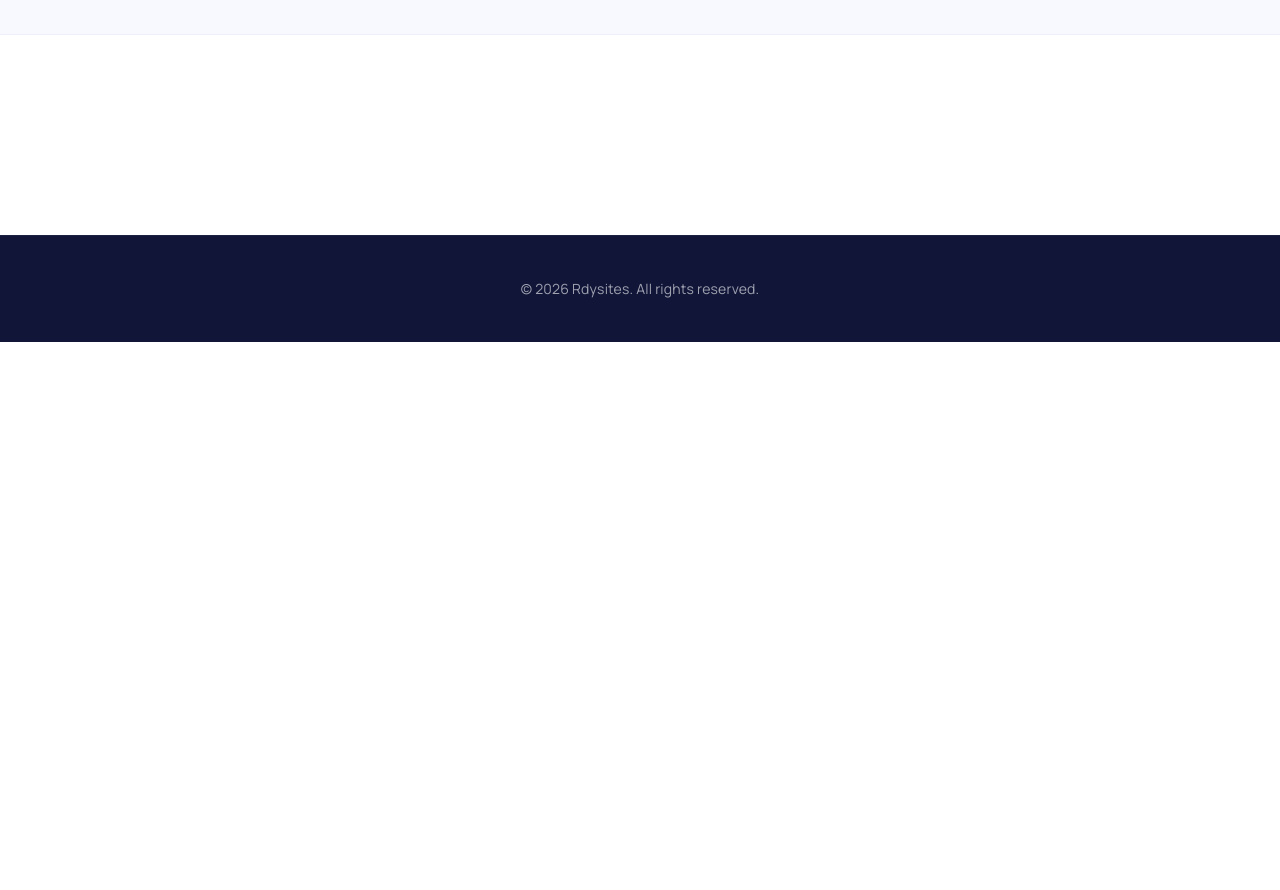
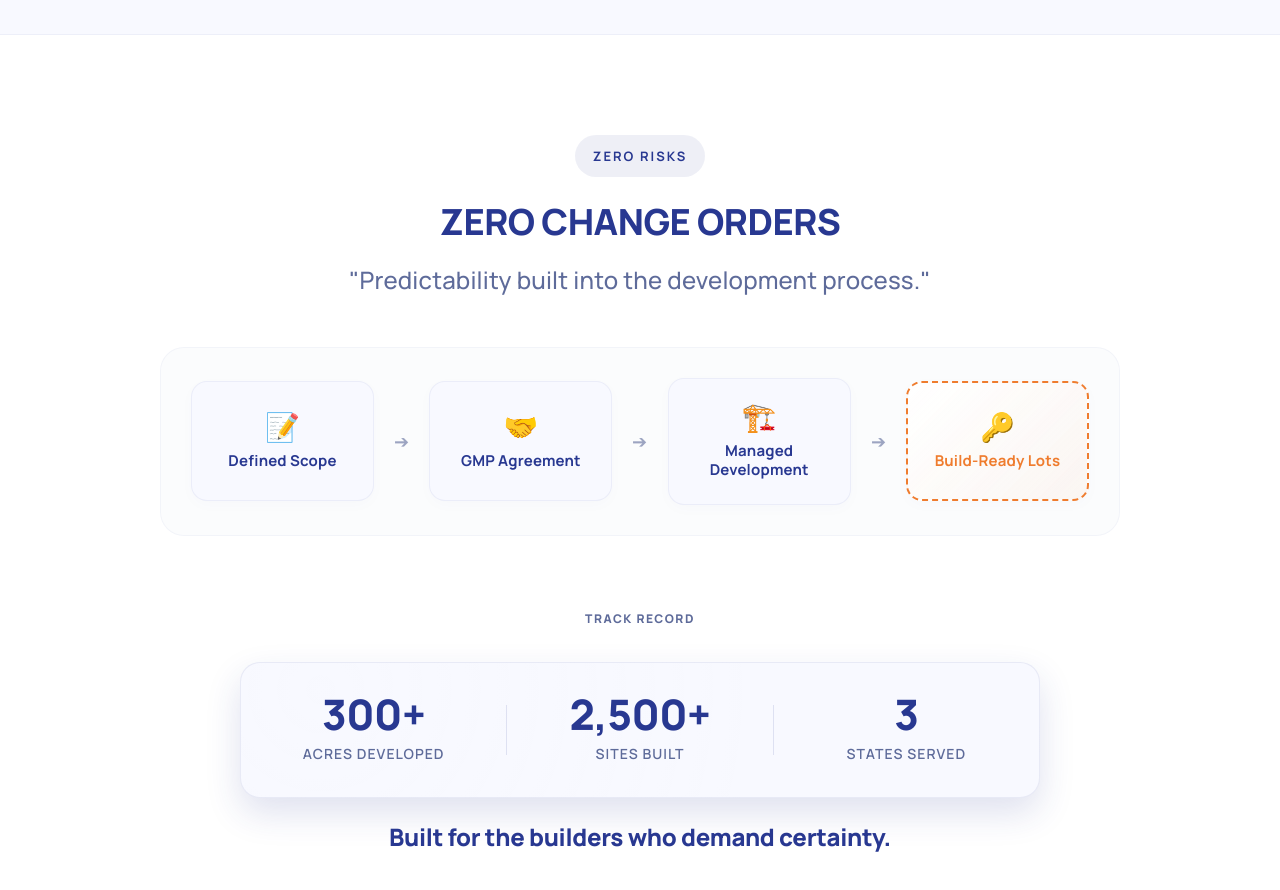
Before and after one commit to Emekabest/Rdysites, a React (Vite) app: page / in a window 1280 px wide. Shown: the part 3220-4110 px from the top of the page. Before the commit the page ends 3562 px from the top, so only its background shows below. Built offline with nearby package versions, Linux system fonts and the light colour scheme.

Commit message:
working on the page

```diff
--- a/src/App.css
+++ b/src/App.css
@@ -721,6 +721,181 @@ section {
   }
 }
 
+/* Beautiful Zero Change Orders Section Design */
+.section-zero-change-orders {
+  background-color: #ffffff;
+  padding: 100px 0;
+  border-bottom: 1px solid rgba(40, 56, 145, 0.05);
+  text-align: center;
+}
+
+.badge-zero {
+  background-color: rgba(239, 124, 46, 0.08) !important;
+  color: var(--secondary-color) !important;
+}
+
+.zero-quote {
+  font-size: 24px;
+  line-height: 1.4;
+  color: var(--text-dark);
+  font-weight: 500;
+  max-width: 650px;
+  margin: 10px auto 48px auto;
+  border: none;
+  padding: 0;
+  font-style: italic;
+}
+
+/* Horizontal Flow Visual */
+.model-flow-visual {
+  display: flex;
+  align-items: center;
+  justify-content: space-between;
+  gap: 12px;
+  max-width: 960px;
+  margin: 0 auto 72px auto;
+  background: rgba(40, 56, 145, 0.015);
+  border: 1px solid rgba(40, 56, 145, 0.04);
+  padding: 30px;
+  border-radius: 24px;
+}
+
+.flow-step {
+  flex: 1;
+}
+
+.flow-card {
+  background: #ffffff;
+  border: 1px solid rgba(40, 56, 145, 0.07);
+  border-radius: 16px;
+  padding: 20px 10px;
+  box-shadow: 0 4px 15px rgba(40, 56, 145, 0.02);
+  transition: all 0.3s cubic-bezier(0.16, 1, 0.3, 1);
+  min-height: 120px;
+  display: flex;
+  flex-direction: column;
+  align-items: center;
+  justify-content: center;
+}
+
+.flow-step:hover .flow-card {
+  transform: translateY(-4px);
+  border-color: rgba(40, 56, 145, 0.15);
+  box-shadow: 0 10px 25px rgba(40, 56, 145, 0.05);
+}
+
+.flow-step.highlight .flow-card {
+  border: 1.5px solid var(--secondary-color);
+  background: linear-gradient(135deg, #ffffff 0%, rgba(239, 124, 46, 0.02) 100%);
+}
+
+.flow-step.highlight:hover .flow-card {
+  box-shadow: 0 12px 30px rgba(239, 124, 46, 0.08);
+}
+
+.flow-icon {
+  font-size: 26px;
+  margin-bottom: 8px;
+}
+
+.flow-card h4 {
+  font-size: 14px;
+  font-weight: 700;
+  color: var(--primary-color);
+  margin: 0;
+  line-height: 1.3;
+}
+
+.flow-arrow {
+  font-size: 20px;
+  color: var(--secondary-color);
+  font-weight: bold;
+  opacity: 0.8;
+  animation: pulseArrow 2s infinite ease-in-out;
+}
+
+@keyframes pulseArrow {
+  0%, 100% { transform: scale(1); opacity: 0.6; }
+  50% { transform: scale(1.15) translateX(3px); opacity: 1; }
+}
+
+/* Proof Metrics Board */
+.proof-metrics-strip {
+  display: flex;
+  align-items: center;
+  justify-content: space-around;
+  max-width: 860px;
+  margin: 0 auto;
+  background-color: var(--primary-color);
+  background-image: radial-gradient(circle at 10% 20%, rgba(255, 255, 255, 0.06) 0%, transparent 60%);
+  border-radius: 20px;
+  padding: 40px;
+  box-shadow: 0 15px 35px rgba(40, 56, 145, 0.15);
+}
+
+.proof-metric {
+  flex: 1;
+  text-align: center;
+  color: #ffffff;
+}
+
+.metric-number {
+  font-size: 40px;
+  font-weight: 800;
+  color: #ffffff;
+  margin-bottom: 4px;
+  letter-spacing: -0.5px;
+}
+
+.metric-label {
+  font-size: 14px;
+  color: rgba(255, 255, 255, 0.82);
+  font-weight: 600;
+  text-transform: uppercase;
+  letter-spacing: 1px;
+}
+
+.proof-divider {
+  width: 1px;
+  height: 60px;
+  background-color: rgba(255, 255, 255, 0.15);
+}
+
+@media (max-width: 900px) {
+  .model-flow-visual {
+    flex-direction: column;
+    gap: 16px;
+    padding: 24px;
+  }
+  .flow-step {
+    width: 100%;
+  }
+  .flow-card {
+    min-height: auto;
+    padding: 24px;
+  }
+  .flow-arrow {
+    transform: rotate(90deg);
+    margin: 4px 0;
+    animation: pulseArrowMobile 2s infinite ease-in-out;
+  }
+
+  @keyframes pulseArrowMobile {
+    0%, 100% { transform: scale(1) rotate(90deg); opacity: 0.6; }
+    50% { transform: scale(1.15) translateY(3px) rotate(90deg); opacity: 1; }
+  }
+
+  .proof-metrics-strip {
+    flex-direction: column;
+    gap: 30px;
+    padding: 30px 20px;
+  }
+  .proof-divider {
+    width: 60%;
+    height: 1px;
+  }
+}
+
 .section-desc {
   font-size: 17px;
   line-height: 1.6;
@@ -1051,6 +1226,175 @@ section {
   border-top: 1px solid rgba(255, 255, 255, 0.05);
 }
 
+/* Zero Change Orders Styling & Flow Chart */
+.section-zero-change-orders {
+  background-color: #ffffff;
+  padding: 100px 0;
+  border-bottom: 1px solid rgba(40, 56, 145, 0.05);
+}
+
+.badge-zero {
+  background-color: rgba(40, 56, 145, 0.08) !important;
+  color: var(--primary-color) !important;
+}
+
+.zero-quote {
+  font-size: 24px;
+  color: var(--text-muted);
+  font-style: italic;
+  font-weight: 500;
+  margin: 0 auto 50px auto;
+  border: none;
+  padding: 0;
+}
+
+.model-flow-visual {
+  display: flex;
+  justify-content: center;
+  align-items: center;
+  gap: 20px;
+  max-width: 960px;
+  margin: 0 auto 70px auto;
+  flex-wrap: wrap;
+}
+
+.flow-step {
+  flex: 1;
+  min-width: 170px;
+  max-width: 220px;
+}
+
+.flow-card {
+  background-color: #f8f9ff;
+  border: 1px solid rgba(40, 56, 145, 0.06);
+  border-radius: 16px;
+  padding: 24px 16px;
+  text-align: center;
+  transition: all 0.3s ease;
+}
+
+.flow-step:hover .flow-card {
+  border-color: rgba(40, 56, 145, 0.15);
+  transform: translateY(-3px);
+  box-shadow: 0 8px 20px rgba(40, 56, 145, 0.04);
+}
+
+.flow-step.highlight .flow-card {
+  background-color: rgba(239, 124, 46, 0.03);
+  border: 2px dashed var(--secondary-color);
+}
+
+.flow-step.highlight:hover .flow-card {
+  box-shadow: 0 10px 25px rgba(239, 124, 46, 0.06);
+}
+
+.flow-icon {
+  font-size: 28px;
+  margin-bottom: 12px;
+}
+
+.flow-card h4 {
+  font-size: 15px;
+  font-weight: 700;
+  color: var(--primary-color);
+  margin: 0;
+}
+
+.flow-step.highlight .flow-card h4 {
+  color: var(--secondary-color);
+}
+
+.flow-arrow {
+  color: var(--text-muted);
+  font-size: 18px;
+  font-weight: bold;
+}
+
+/* Proof styling */
+.proof-track-record-header {
+  margin-top: 60px;
+  margin-bottom: 30px;
+  text-align: center;
+}
+
+.track-record-quote {
+  font-size: 24px;
+  line-height: 1.4;
+  color: var(--primary-color);
+  font-weight: 800;
+  max-width: 600px;
+  margin: 12px auto 0 auto;
+  border: none;
+  padding: 10px 0 0 0;
+  letter-spacing: -0.3px;
+}
+
+.proof-metrics-strip {
+  display: flex;
+  justify-content: center;
+  align-items: center;
+  gap: 40px;
+  max-width: 800px;
+  margin: 0 auto;
+  border: 1px solid rgba(40, 56, 145, 0.08);
+  border-radius: 20px;
+  padding: 30px 40px;
+  background-color: var(--bg-light);
+}
+
+.proof-metric {
+  flex: 1;
+  text-align: center;
+}
+
+.metric-number {
+  font-size: 42px;
+  font-weight: 800;
+  color: var(--primary-color);
+  line-height: 1;
+  margin-bottom: 6px;
+}
+
+.metric-label {
+  font-size: 14px;
+  font-weight: 600;
+  color: var(--text-muted);
+}
+
+.proof-divider {
+  width: 1px;
+  height: 50px;
+  background-color: rgba(40, 56, 145, 0.12);
+}
+
+@media (max-width: 768px) {
+  .model-flow-visual {
+    flex-direction: column;
+    gap: 12px;
+  }
+  .flow-step {
+    width: 100%;
+    max-width: 100%;
+  }
+  .flow-arrow {
+    transform: rotate(90deg);
+    margin: 4px 0;
+  }
+  .proof-metrics-strip {
+    flex-direction: column;
+    gap: 24px;
+    padding: 24px;
+  }
+  .proof-divider {
+    width: 40px;
+    height: 1px;
+    margin: 0 auto;
+  }
+  .metric-number {
+    font-size: 34px;
+  }
+}
+
 /* Responsive Media Queries */
 @media (max-width: 992px) {
   .hero-heading {
--- a/src/App.jsx
+++ b/src/App.jsx
@@ -333,6 +333,78 @@ function App() {
           </div>
         </section>
 
+        {/* Zero Change Orders Section */}
+        <section id="zero-change-orders" className="section-zero-change-orders">
+          <div className="section-container">
+            <span className="badge badge-zero">Zero Risks</span>
+            <h2 className="section-title">ZERO CHANGE ORDERS</h2>
+            <blockquote className="zero-quote">
+              "Predictability built into the development process."
+            </blockquote>
+
+            {/* Explaining Model with Flow Visual */}
+            <div className="model-flow-visual">
+              <div className="flow-step">
+                <div className="flow-card">
+                  <div className="flow-icon">📝</div>
+                  <h4>Defined Scope</h4>
+                </div>
+              </div>
+              <div className="flow-arrow">➔</div>
+              <div className="flow-step">
+                <div className="flow-card">
+                  <div className="flow-icon">🤝</div>
+                  <h4>GMP Agreement</h4>
+                </div>
+              </div>
+              <div className="flow-arrow">➔</div>
+              <div className="flow-step">
+                <div className="flow-card">
+                  <div className="flow-icon">🏗️</div>
+                  <h4>Managed Development</h4>
+                </div>
+              </div>
+              <div className="flow-arrow">➔</div>
+              <div className="flow-step highlight">
+                <div className="flow-card">
+                  <div className="flow-icon">🔑</div>
+                  <h4>Build-Ready Lots</h4>
+                </div>
+              </div>
+            </div>
+
+
+
+            {/* Proof Metric Board */}
+            <div className="proof-track-record-header">
+              <span className="scenerio-bubble-title">TRACK RECORD</span>
+
+            </div>
+
+            <div className="proof-metrics-strip">
+              <div className="proof-metric">
+                <div className="metric-number">300+</div>
+                <div className="metric-label">Acres Developed</div>
+              </div>
+              <div className="proof-divider"></div>
+              <div className="proof-metric">
+                <div className="metric-number">2,500+</div>
+                <div className="metric-label">Sites Built</div>
+              </div>
+              <div className="proof-divider"></div>
+              <div className="proof-metric">
+                <div className="metric-number">3</div>
+                <div className="metric-label">States Served</div>
+              </div>
+            </div>
+ <blockquote className="track-record-quote">
+                Built for the builders who demand certainty.
+              </blockquote>
+          </div>
+
+
+        </section>
+
         <section></section>
 
         {/* <section id="about" className="section-about">
```
